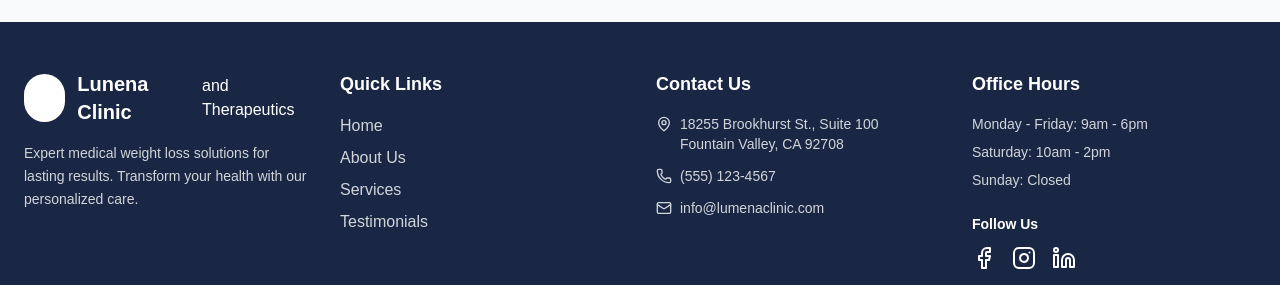
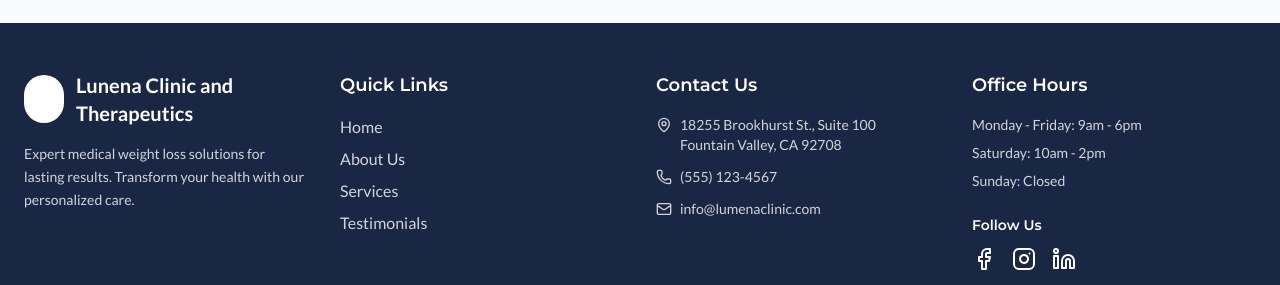
Before and after one commit to JulianApa123/weightLossCenter, a Next.js app: page /appointments in a window 1280 px wide. Shown: the part 2298-2583 px from the top of the page. Built offline with nearby package versions, Linux system fonts and the light colour scheme.

Commit message:
Updated footer.

```diff
--- a/app/about/page.tsx
+++ b/app/about/page.tsx
@@ -404,7 +404,7 @@ export default function AboutUs() {
             <div>
               <div className="flex items-center space-x-3 mb-4">
                 <div className="w-12 h-12 bg-white rounded-full"></div>
-                <span className="text-xl font-semibold">Lunena Clinic</span><span className="hidden lg:inline"> and Therapeutics</span>
+                <span className="text-xl font-semibold">Lunena Clinic and Therapeutics</span>
               </div>
               <p className="text-gray-300 text-sm leading-relaxed">
                 Expert medical weight loss solutions for lasting results. Transform your health with our personalized care.
--- a/app/appointments/page.tsx
+++ b/app/appointments/page.tsx
@@ -568,7 +568,7 @@ export default function Appointments() {
             <div>
               <div className="flex items-center space-x-3 mb-4">
                 <div className="w-12 h-12 bg-white rounded-full"></div>
-                <span className="text-xl font-semibold">Lunena Clinic</span><span className="hidden lg:inline"> and Therapeutics</span>
+                <span className="text-xl font-semibold">Lunena Clinic and Therapeutics</span>
               </div>
               <p className="text-gray-300 text-sm leading-relaxed">
                 Expert medical weight loss solutions for lasting results. Transform your health with our personalized care.
--- a/app/globals.css
+++ b/app/globals.css
@@ -17,8 +17,15 @@
 body {
   color: var(--foreground);
   background: var(--background);
-  font-family: Arial, Helvetica, sans-serif;
+  font-family: var(--font-lato), -apple-system, BlinkMacSystemFont, 'Segoe UI', sans-serif;
+  font-weight: 400;
   overflow-x: hidden;
+}
+
+/* Apply Montserrat to all headings */
+h1, h2, h3, h4, h5, h6 {
+  font-family: var(--font-montserrat), -apple-system, BlinkMacSystemFont, 'Segoe UI', sans-serif;
+  font-weight: 700;
 }
 
 /* Prevent horizontal scroll on all pages */
--- a/app/layout.tsx
+++ b/app/layout.tsx
@@ -1,5 +1,20 @@
 import type { Metadata } from "next";
+import { Montserrat, Lato } from 'next/font/google';
 import "./globals.css";
+
+const montserrat = Montserrat({
+  subsets: ['latin'],
+  weight: ['400', '500', '600', '700', '800'],
+  variable: '--font-montserrat',
+  display: 'swap',
+});
+
+const lato = Lato({
+  subsets: ['latin'],
+  weight: ['300', '400', '700'],
+  variable: '--font-lato',
+  display: 'swap',
+});
 
 export const metadata: Metadata = {
   title: "Weight Loss Center | Transform Your Health",
@@ -12,7 +27,7 @@ export default function RootLayout({
   children: React.ReactNode;
 }>) {
   return (
-    <html lang="en">
+    <html lang="en" className={`${montserrat.variable} ${lato.variable}`}>
       <body className="antialiased">
         {children}
       </body>
--- a/app/page.tsx
+++ b/app/page.tsx
@@ -798,7 +798,7 @@ export default function Home() {
             <div>
               <div className="flex items-center space-x-3 mb-4">
                 <div className="w-12 h-12 bg-white rounded-full"></div>
-                <span className="text-xl font-semibold">Lunena Clinic</span><span className="hidden lg:inline"> and Therapeutics</span>
+                <span className="text-xl font-semibold">Lunena Clinic and Therapeutics</span>
               </div>
               <p className="text-gray-300 text-sm leading-relaxed">
                 Expert medical weight loss solutions for lasting results. Transform your health with our personalized care.
--- a/app/services/page.tsx
+++ b/app/services/page.tsx
@@ -625,7 +625,7 @@ export default function Services() {
             <div>
               <div className="flex items-center space-x-3 mb-4">
                 <div className="w-12 h-12 bg-white rounded-full"></div>
-                <span className="text-xl font-semibold">Lunena Clinic</span><span className="hidden lg:inline"> and Therapeutics</span>
+                <span className="text-xl font-semibold">Lunena Clinic and Therapeutics</span>
               </div>
               <p className="text-gray-300 text-sm leading-relaxed">
                 Expert medical weight loss solutions for lasting results. Transform your health with our personalized care.
--- a/app/testimonials/page.tsx
+++ b/app/testimonials/page.tsx
@@ -299,7 +299,7 @@ export default function Testimonials() {
             <div>
               <div className="flex items-center space-x-3 mb-4">
                 <div className="w-12 h-12 bg-white rounded-full"></div>
-                <span className="text-xl font-semibold">Lunena Clinic</span><span className="hidden lg:inline"> and Therapeutics</span>
+                <span className="text-xl font-semibold">Lunena Clinic and Therapeutics</span>
               </div>
               <p className="text-gray-300 text-sm leading-relaxed">
                 Expert medical weight loss solutions for lasting results. Transform your health with our personalized care.
```
